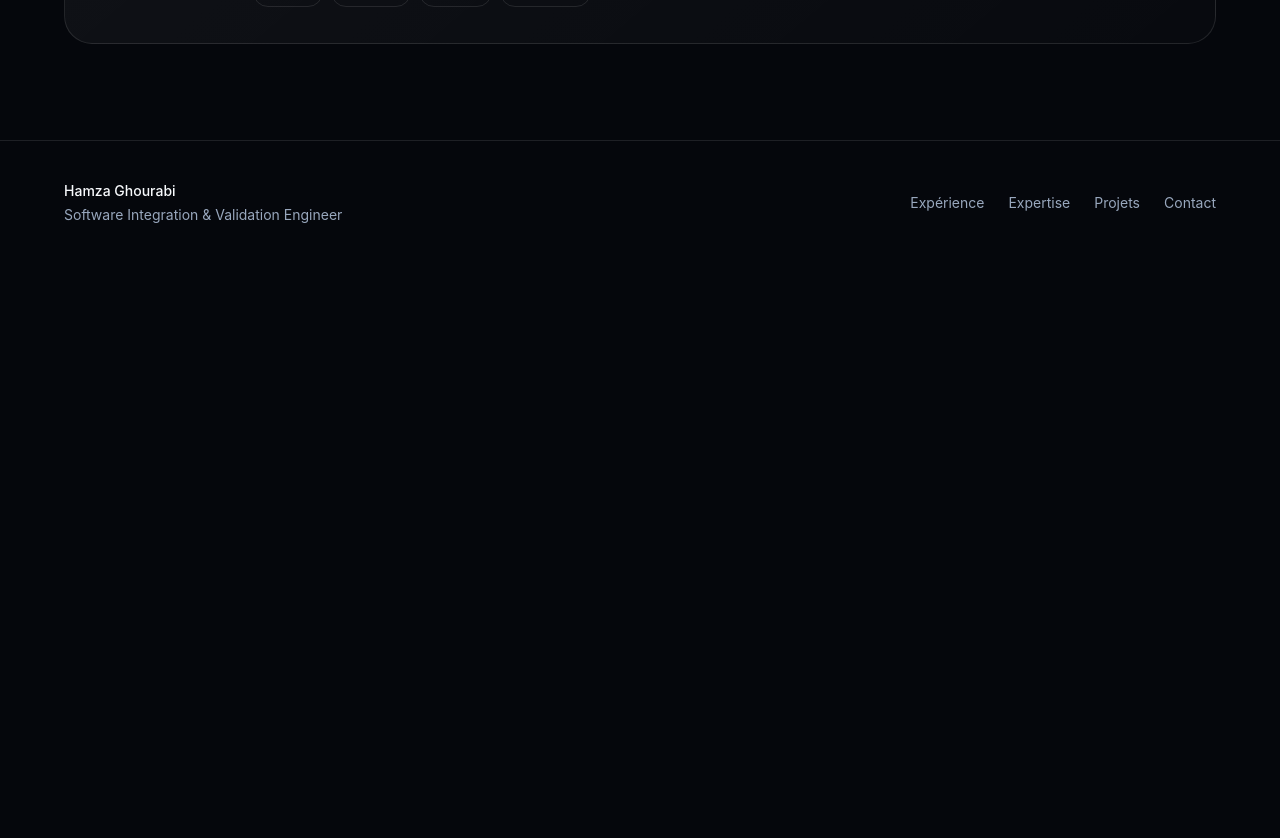
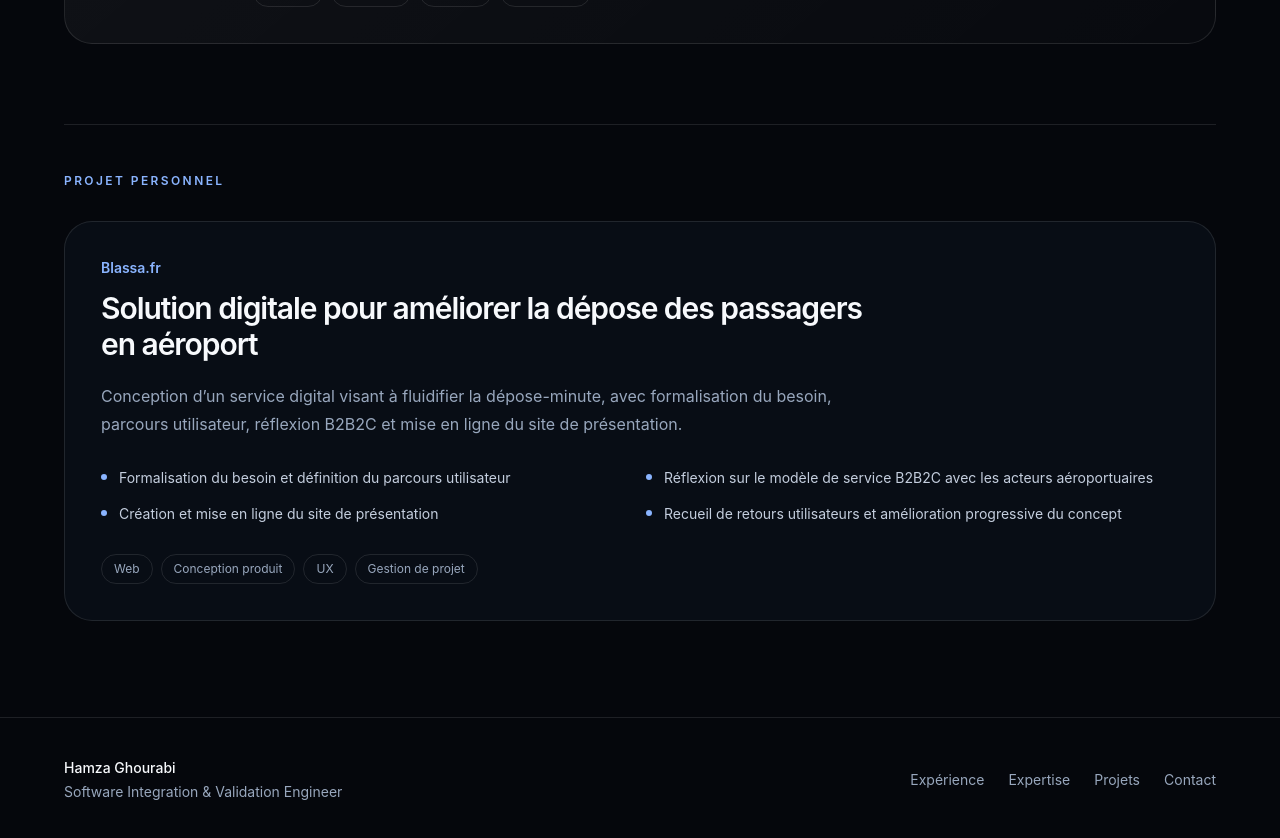
Before and after one commit to Robotham33/Portfolio-Hamza-Ghourabi, a Next.js app: page /projects in a window 1280 px wide. Shown: the part 1560-2398 px from the top of the page. Before the commit the page ends 1825 px from the top, so only its background shows below. Built offline with nearby package versions, Linux system fonts and the light colour scheme.

Commit message:
content: add documented personal project

```diff
--- a/app/projects/page.tsx
+++ b/app/projects/page.tsx
@@ -1,6 +1,6 @@
 import { SiteFooter } from "@/components/layout/site-footer";
 import { SiteHeader } from "@/components/layout/site-header";
-import { caseStudies } from "@/content/portfolio";
+import { caseStudies, personalProjects } from "@/content/portfolio";
 
 export default function ProjectsPage() {
   return (
@@ -19,6 +19,7 @@ export default function ProjectsPage() {
             Ils restent volontairement génériques pour préserver les
             informations confidentielles des projets clients.
           </p>
+
           <div className="mt-16 space-y-6">
             {caseStudies.map((item, index) => (
               <article
@@ -77,6 +78,52 @@ export default function ProjectsPage() {
               </article>
             ))}
           </div>
+
+          <section className="mt-20 border-t border-[var(--border)] pt-12">
+            <p className="text-xs font-semibold tracking-[0.2em] text-[var(--accent)] uppercase">
+              Projet personnel
+            </p>
+            {personalProjects.map((project) => (
+              <article
+                key={project.title}
+                className="mt-8 rounded-[28px] border border-[var(--border)] bg-[#080d15] p-7 sm:p-9"
+              >
+                <p className="text-sm font-semibold text-[var(--accent)]">
+                  {project.title}
+                </p>
+                <h2 className="mt-3 max-w-3xl text-2xl font-semibold tracking-[-0.035em] sm:text-3xl">
+                  {project.subtitle}
+                </h2>
+                <p className="mt-5 max-w-3xl text-base leading-7 text-[var(--muted-foreground)]">
+                  {project.summary}
+                </p>
+                <ul className="mt-7 grid gap-3 sm:grid-cols-2">
+                  {project.highlights.map((highlight) => (
+                    <li
+                      key={highlight}
+                      className="flex gap-3 text-sm leading-6 text-[#c4cede]"
+                    >
+                      <span
+                        aria-hidden="true"
+                        className="mt-2 size-1.5 shrink-0 rounded-full bg-[var(--accent)]"
+                      />
+                      {highlight}
+                    </li>
+                  ))}
+                </ul>
+                <div className="mt-7 flex flex-wrap gap-2">
+                  {project.tools.map((tool) => (
+                    <span
+                      key={tool}
+                      className="rounded-full border border-[var(--border)] px-3 py-1.5 text-xs text-[var(--muted-foreground)]"
+                    >
+                      {tool}
+                    </span>
+                  ))}
+                </div>
+              </article>
+            ))}
+          </section>
         </div>
       </main>
       <SiteFooter />
```
